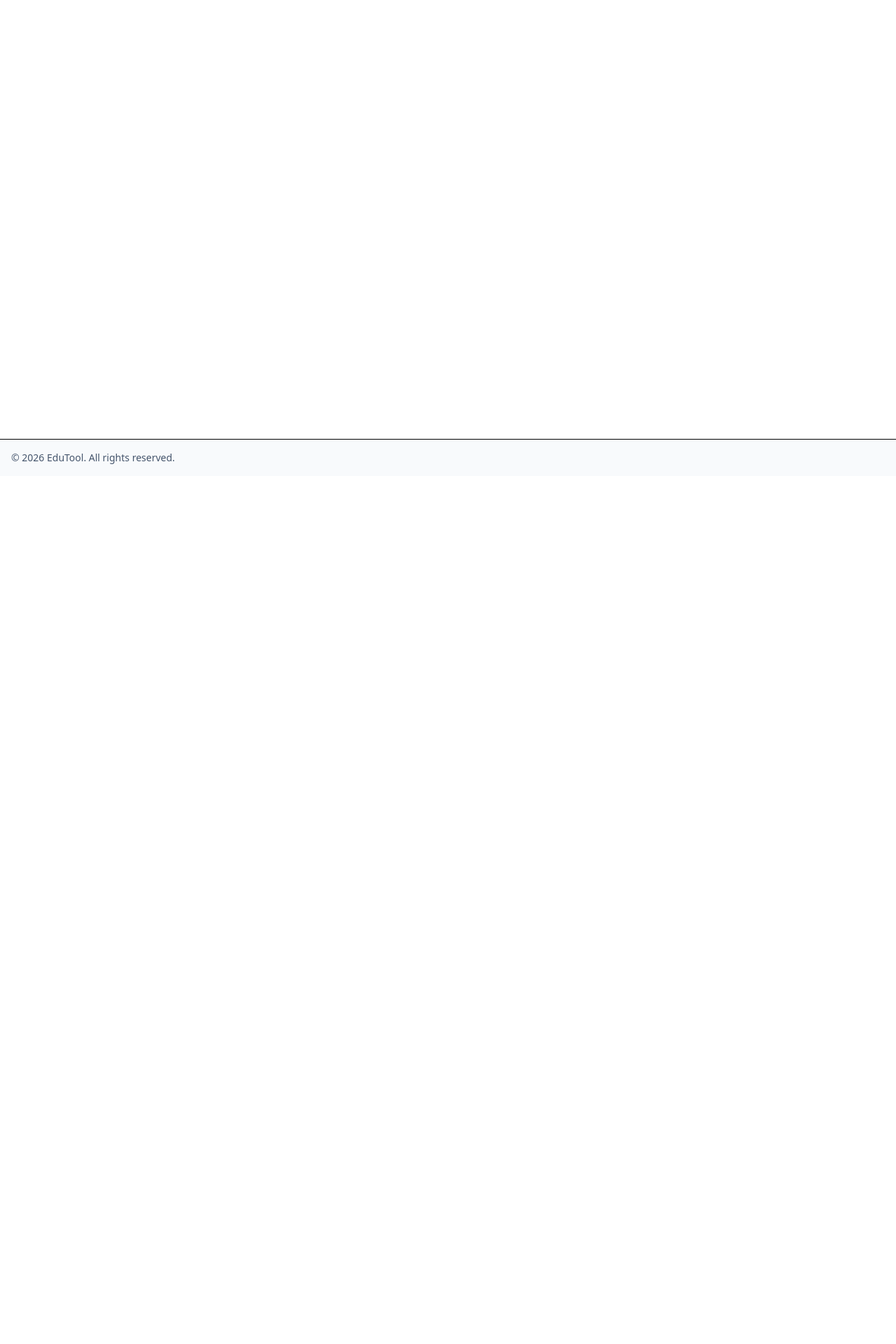
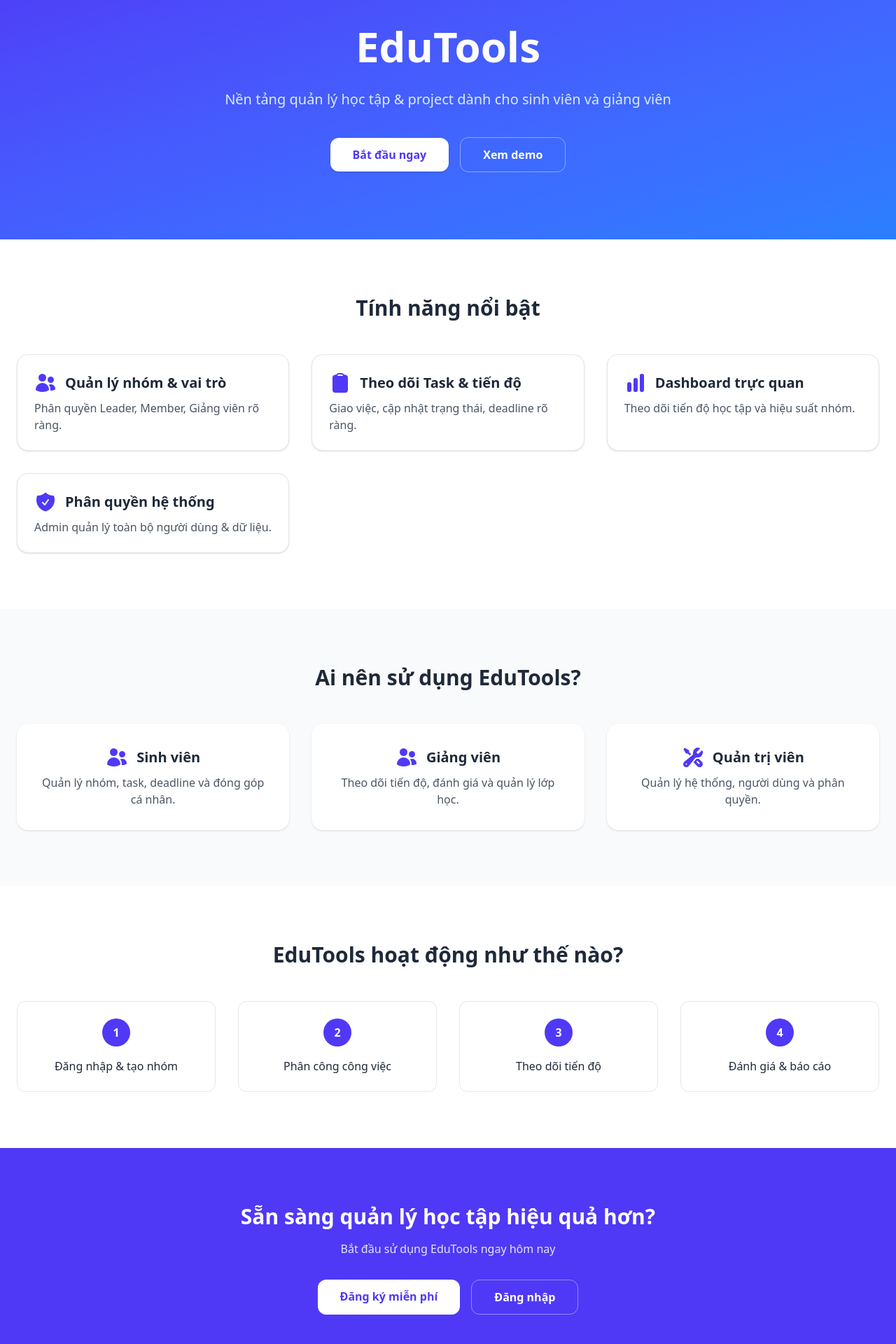
Before and after one commit to Lolisuki18/Edu-tool-FE, a React app in the folder frontend/: page / in a window 1280 px wide. Shown: the part 120-2040 px from the top of the page at 70% size. Before the commit the page ends 800 px from the top, so only its background shows below. Built offline with nearby package versions, Linux system fonts and the light colour scheme; the HTML template or start-up script is replaced by a standard one.

Commit message:
feat: create homepage layout with hero, features, user roles, and call-to-action components

```diff
--- a/frontend/package.json
+++ b/frontend/package.json
@@ -12,6 +12,7 @@
     "format:check": "prettier --check \"src/**/*.{ts,tsx,js,jsx,json,css,scss,md}\""
   },
   "dependencies": {
+    "@heroicons/react": "^2.2.0",
     "react": "^19.2.0",
     "react-dom": "^19.2.0",
     "react-router-dom": "^7.12.0"
--- a/frontend/src/components/common/Footer.tsx
+++ b/frontend/src/components/common/Footer.tsx
@@ -1,5 +1,5 @@
 const Footer = () => (
-  <footer className="w-full bg-slate-50 border-t mt-auto">
+  <footer className="w-full bg-slate-50 border-t mt-auto text-center">
     <div className="max-w-7xl mx-auto w-full px-4 py-4 text-sm text-slate-600">
       © {new Date().getFullYear()} EduTool. All rights reserved.
     </div>
--- a/frontend/src/layouts/MainLayout.tsx
+++ b/frontend/src/layouts/MainLayout.tsx
@@ -6,7 +6,7 @@ const MainLayout = () => (
   <div className="min-h-screen flex flex-col">
     <Header />
     <main className="flex-1 w-full">
-      <div className="max-w-7xl mx-auto w-full px-4 py-6">
+      <div className="w-full">
         <Outlet />
       </div>
     </main>
--- /dev/null
+++ b/frontend/src/pages/home/HomePage.tsx
@@ -0,0 +1,17 @@
+import Hero from './components/Hero';
+import Features from './components/Features';
+import UserRole from './components/UserRole';
+import HowItWork from './components/HowItWorks';
+import CTA from './components/CTA';
+
+export default function HomePage() {
+  return (
+    <div className="bg-white text-gray-800">
+      <Hero />
+      <Features />
+      <UserRole />
+      <HowItWork />
+      <CTA />
+    </div>
+  );
+}
--- /dev/null
+++ b/frontend/src/pages/home/components/CTA.tsx
@@ -0,0 +1,29 @@
+import { Link } from 'react-router-dom';
+
+const CTA = () => {
+  return (
+    <section className="bg-indigo-600 py-20 text-white">
+      <div className="mx-auto max-w-4xl px-6 text-center">
+        <h2 className="text-3xl font-bold">Sẵn sàng quản lý học tập hiệu quả hơn?</h2>
+        <p className="mt-4 text-indigo-100">Bắt đầu sử dụng EduTools ngay hôm nay</p>
+
+        <div className="mt-8 flex justify-center gap-4">
+          <Link
+            to="/register"
+            className="rounded-xl bg-white px-8 py-3 font-semibold text-indigo-600 hover:bg-gray-100"
+          >
+            Đăng ký miễn phí
+          </Link>
+          <Link
+            to="/login"
+            className="rounded-xl border border-white/40 px-8 py-3 font-semibold hover:bg-white/10"
+          >
+            Đăng nhập
+          </Link>
+        </div>
+      </div>
+    </section>
+  );
+};
+
+export default CTA;
--- /dev/null
+++ b/frontend/src/pages/home/components/Features.tsx
@@ -0,0 +1,47 @@
+import { ChartBarIcon, ClipboardIcon, ShieldCheckIcon, UsersIcon } from '@heroicons/react/24/solid';
+
+const Features = () => {
+  return (
+    <section className="mx-auto max-w-7xl px-6 py-20">
+      <h2 className="text-center text-3xl font-bold">Tính năng nổi bật</h2>
+
+      <div className="mt-12 grid gap-8 md:grid-cols-3">
+        {[
+          {
+            title: 'Quản lý nhóm & vai trò',
+            desc: 'Phân quyền Leader, Member, Giảng viên rõ ràng.',
+            icon: <UsersIcon className="h-8 w-8 text-indigo-600" />,
+          },
+          {
+            title: 'Theo dõi Task & tiến độ',
+            desc: 'Giao việc, cập nhật trạng thái, deadline rõ ràng.',
+            icon: <ClipboardIcon className="h-8 w-8 text-indigo-600" />,
+          },
+          {
+            title: 'Dashboard trực quan',
+            desc: 'Theo dõi tiến độ học tập và hiệu suất nhóm.',
+            icon: <ChartBarIcon className="h-8 w-8 text-indigo-600" />,
+          },
+          {
+            title: 'Phân quyền hệ thống',
+            desc: 'Admin quản lý toàn bộ người dùng & dữ liệu.',
+            icon: <ShieldCheckIcon className="h-8 w-8 text-indigo-600" />,
+          },
+        ].map((f, i) => (
+          <div
+            key={i}
+            className="rounded-2xl border border-gray-200 bg-white p-6 shadow-sm transition hover:shadow-md"
+          >
+            <div className="mb-2 flex items-center gap-3">
+              {f.icon}
+              <h3 className="text-xl font-semibold">{f.title}</h3>
+            </div>
+
+            <p className="text-gray-600">{f.desc}</p>
+          </div>
+        ))}
+      </div>
+    </section>
+  );
+};
+export default Features;
--- /dev/null
+++ b/frontend/src/pages/home/components/Hero.tsx
@@ -0,0 +1,31 @@
+import { Link } from 'react-router-dom';
+
+const Hero = () => {
+  return (
+    <section className="relative overflow-hidden bg-gradient-to-br from-indigo-600 to-blue-500 text-white">
+      <div className="mx-auto max-w-7xl px-6 py-24 text-center">
+        <h1 className="text-4xl font-bold leading-tight md:text-6xl">EduTools</h1>
+        <p className="mt-6 text-lg text-blue-100 md:text-xl">
+          Nền tảng quản lý học tập & project dành cho sinh viên và giảng viên
+        </p>
+
+        <div className="mt-10 flex flex-col items-center justify-center gap-4 sm:flex-row">
+          <Link
+            to="/register"
+            className="rounded-xl bg-white px-8 py-3 font-semibold text-indigo-600 shadow hover:bg-gray-100"
+          >
+            Bắt đầu ngay
+          </Link>
+          <Link
+            to="/login"
+            className="rounded-xl border border-white/40 px-8 py-3 font-semibold text-white hover:bg-white/10"
+          >
+            Xem demo
+          </Link>
+        </div>
+      </div>
+    </section>
+  );
+};
+
+export default Hero;
--- /dev/null
+++ b/frontend/src/pages/home/components/HowItWorks.tsx
@@ -0,0 +1,24 @@
+const HowItWork = () => {
+  return (
+    <section className="mx-auto max-w-7xl px-6 py-20">
+      <h2 className="text-center text-3xl font-bold">EduTools hoạt động như thế nào?</h2>
+
+      <div className="mt-12 grid gap-8 md:grid-cols-4">
+        {[
+          'Đăng nhập & tạo nhóm',
+          'Phân công công việc',
+          'Theo dõi tiến độ',
+          'Đánh giá & báo cáo',
+        ].map((step, i) => (
+          <div key={i} className="rounded-xl border border-gray-200 bg-white p-6 text-center">
+            <div className="mx-auto mb-4 flex h-10 w-10 items-center justify-center rounded-full bg-indigo-600 font-bold text-white">
+              {i + 1}
+            </div>
+            <p className="font-medium">{step}</p>
+          </div>
+        ))}
+      </div>
+    </section>
+  );
+};
+export default HowItWork;
--- /dev/null
+++ b/frontend/src/pages/home/components/UserRole.tsx
@@ -0,0 +1,40 @@
+import { UsersIcon, WrenchScrewdriverIcon } from '@heroicons/react/24/solid';
+
+const UserRole = () => {
+  return (
+    <section className="bg-gray-50 py-20">
+      <div className="mx-auto max-w-7xl px-6">
+        <h2 className="text-center text-3xl font-bold">Ai nên sử dụng EduTools?</h2>
+
+        <div className="mt-12 grid gap-8 md:grid-cols-3">
+          {[
+            {
+              title: 'Sinh viên',
+              desc: 'Quản lý nhóm, task, deadline và đóng góp cá nhân.',
+              icon: <UsersIcon className="h-8 w-8 text-indigo-600" />,
+            },
+            {
+              title: 'Giảng viên',
+              desc: 'Theo dõi tiến độ, đánh giá và quản lý lớp học.',
+              icon: <UsersIcon className="h-8 w-8 text-indigo-600" />,
+            },
+            {
+              title: 'Quản trị viên',
+              desc: 'Quản lý hệ thống, người dùng và phân quyền.',
+              icon: <WrenchScrewdriverIcon className="h-8 w-8 text-indigo-600" />,
+            },
+          ].map((r, i) => (
+            <div key={i} className="rounded-2xl bg-white p-8 text-center shadow-sm">
+              <div className="flex items-center justify-center gap-3 mb-2">
+                <span className="text-4xl">{r.icon}</span>
+                <h3 className="text-xl font-semibold">{r.title}</h3>
+              </div>
+              <p className="mt-2 text-gray-600">{r.desc}</p>
+            </div>
+          ))}
+        </div>
+      </div>
+    </section>
+  );
+};
+export default UserRole;
--- a/frontend/src/routes/publicRoutes.tsx
+++ b/frontend/src/routes/publicRoutes.tsx
@@ -1,9 +1,10 @@
 import { Route } from 'react-router-dom';
 import MainLayout from '../layouts/MainLayout';
+import HomePage from '../pages/home/HomePage';
 
 export const publicRoutes = (
   <Route path="/" element={<MainLayout />}>
-    {/* <Route index element={<Home />} /> */}
+    <Route index element={<HomePage />} />
     {/* <Route path="courses" element={<Courses />} /> */}
   </Route>
 );
```
Also changed, not shown: 1 other file (tests, documents, lock files or other folders).
